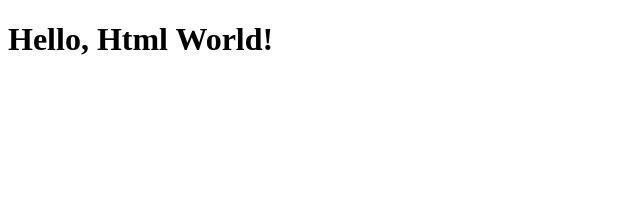
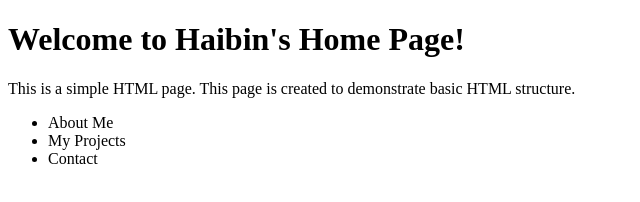
Before and after one commit to Miketsai55/Haibin-webpage, a plain HTML site: page index.html in a window 1280 px wide. Shown: the whole page, without its empty margins (0-640 px from the left). Drawn offline with Linux system fonts and the light colour scheme.

Commit message:
Update index.html

```diff
--- a/index.html
+++ b/index.html
@@ -2,9 +2,17 @@
 <html lang="en">
 <head>
     <meta charset="UTF-8">
-    <title>Hello Html!</title>
+    <title>Haibin Home Page</title>
 </head>
 <body>
-    <h1>Hello, Html World!</h1>
+    <h1>Welcome to Haibin's Home Page!</h1>
+    <p>This is a simple HTML page.
+        This page is created to demonstrate basic HTML structure.
+    </p>
+    <ul>
+        <li>About Me</li>
+        <li>My Projects</li>
+        <li>Contact</li>
+    </ul>
 </body>
 </html>
```
